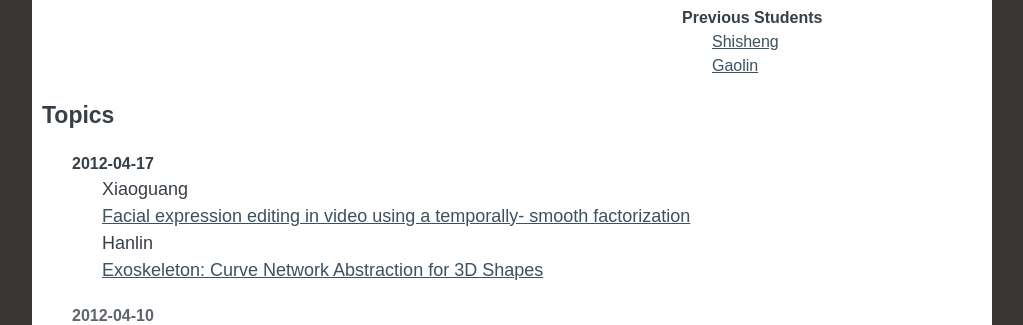
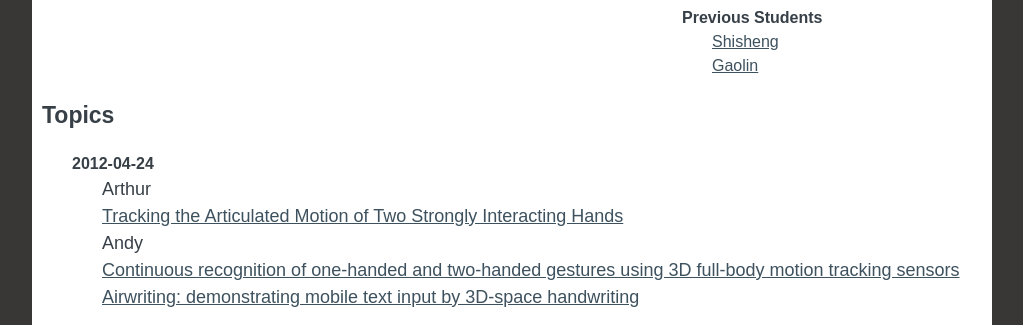
Before and after one commit to andyli/ResearchSeminar, a plain HTML site: page index.html in a window 1280 px wide. Shown: the part 455-780 px from the top of the page, without its empty margins (128-1151 px from the left). Drawn offline with nearby package versions, Linux system fonts and the light colour scheme.

Commit message:
updated for 2012-04-24

```diff
--- a/index.html
+++ b/index.html
@@ -76,6 +76,20 @@
 	<div class="topics grid_12 clearfix">
 		<h2>Topics</h2>
 		<ol id="seminar-items">
+            <li>
+                <h3>2012-04-24</h3>
+                <ul class="presents">
+                    <li>
+                        <div class="presenter">Arthur</div>
+                        <div class="paper"><a href="http://www.ics.forth.gr/~argyros/mypapers/2012_06_cvpr_twohands.pdf">Tracking the Articulated Motion of Two Strongly Interacting Hands</a></div>
+                    </li>
+                    <li>
+                        <div class="presenter">Andy</div>
+                        <div class="paper"><a href="http://dl.acm.org/citation.cfm?id=2166983">Continuous recognition of one-handed and two-handed gestures using 3D full-body motion tracking sensors</a></div>
+                        <div class="paper"><a href="http://dl.acm.org/citation.cfm?id=2167032">Airwriting: demonstrating mobile text input by 3D-space handwriting</a></div>
+                    </li>
+                </ul>
+            </li>
             <li>
                 <h3>2012-04-17</h3>
                 <ul class="presents">
```
